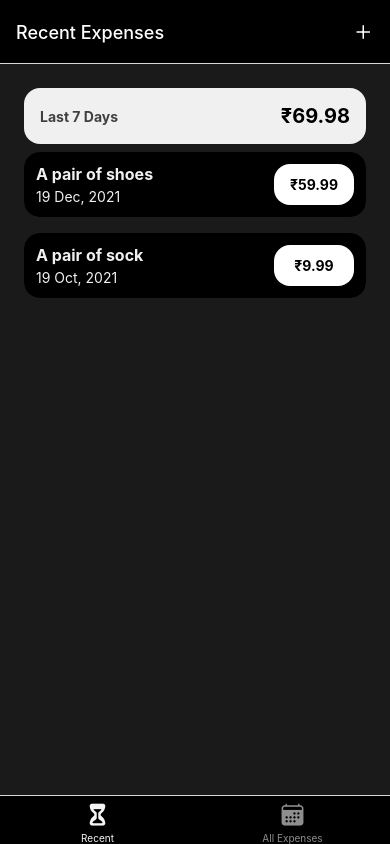
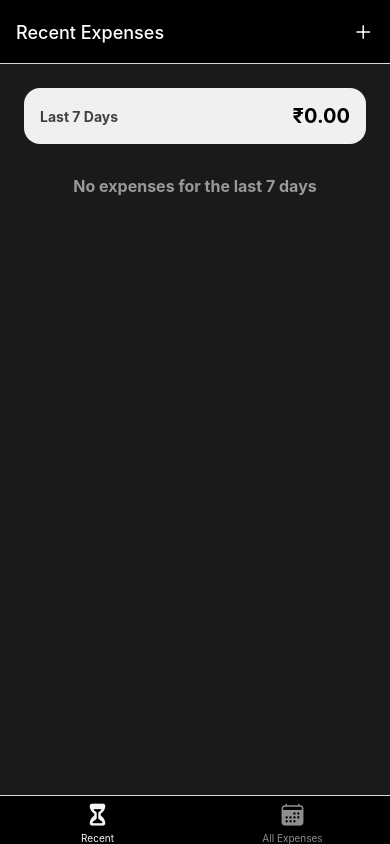
Before and after one commit to suveshmoza/Expense-Tracker, a React Native app: screen /RecentExpenses in a window 390 px wide. Built offline with nearby package versions, Linux system fonts and the light colour scheme.

Commit message:
add: adding and updating expenses

```diff
--- a/App.js
+++ b/App.js
@@ -4,12 +4,12 @@ import { createNativeStackNavigator } from '@react-navigation/native-stack';
 import { createBottomTabNavigator } from '@react-navigation/bottom-tabs';
 import { Ionicons } from '@expo/vector-icons';
 
-import ManageExpenses from './screens/ManageExpenses';
+import ManageExpense from './screens/ManageExpenses';
 import RecentExpenses from './screens/RecentExpenses';
 import AllExpenses from './screens/AllExpenses';
-
 import { GlobalStyles } from './constants/styles';
 import IconButton from './components/UI/IconButton';
+import ExpensesContextProvider from './store/expenses-context';
 
 const Stack = createNativeStackNavigator();
 const BottomTabs = createBottomTabNavigator();
@@ -18,13 +18,9 @@ function ExpensesOverview() {
 	return (
 		<BottomTabs.Navigator
 			screenOptions={({ navigation }) => ({
-				headerStyle: {
-					backgroundColor: GlobalStyles.colors.primary500,
-				},
+				headerStyle: { backgroundColor: GlobalStyles.colors.primary500 },
 				headerTintColor: 'white',
-				tabBarStyle: {
-					backgroundColor: GlobalStyles.colors.primary500,
-				},
+				tabBarStyle: { backgroundColor: GlobalStyles.colors.primary500 },
 				tabBarActiveTintColor: GlobalStyles.colors.accent500,
 				headerRight: ({ tintColor }) => (
 					<IconButton
@@ -32,7 +28,7 @@ function ExpensesOverview() {
 						size={24}
 						color={tintColor}
 						onPress={() => {
-							navigation.navigate('ManageExpenses');
+							navigation.navigate('ManageExpense');
 						}}
 					/>
 				),
@@ -45,7 +41,7 @@ function ExpensesOverview() {
 					title: 'Recent Expenses',
 					tabBarLabel: 'Recent',
 					tabBarIcon: ({ color, size }) => (
-						<Ionicons size={size} name="hourglass" color={color} />
+						<Ionicons name="hourglass" size={size} color={color} />
 					),
 				}}
 			/>
@@ -56,7 +52,7 @@ function ExpensesOverview() {
 					title: 'All Expenses',
 					tabBarLabel: 'All Expenses',
 					tabBarIcon: ({ color, size }) => (
-						<Ionicons size={size} name="calendar" color={color} />
+						<Ionicons name="calendar" size={size} color={color} />
 					),
 				}}
 			/>
@@ -68,12 +64,11 @@ export default function App() {
 	return (
 		<>
 			<StatusBar style="light" />
+			<ExpensesContextProvider>
 				<NavigationContainer>
 					<Stack.Navigator
 						screenOptions={{
-						headerStyle: {
-							backgroundColor: GlobalStyles.colors.primary500,
-						},
+							headerStyle: { backgroundColor: GlobalStyles.colors.primary500 },
 							headerTintColor: 'white',
 						}}
 					>
@@ -83,14 +78,15 @@ export default function App() {
 							options={{ headerShown: false }}
 						/>
 						<Stack.Screen
-						name="ManageExpenses"
-						component={ManageExpenses}
+							name="ManageExpense"
+							component={ManageExpense}
 							options={{
 								presentation: 'modal',
 							}}
 						/>
 					</Stack.Navigator>
 				</NavigationContainer>
+			</ExpensesContextProvider>
 		</>
 	);
 }
--- a/components/ExpensesOutput/ExpenseItem.js
+++ b/components/ExpensesOutput/ExpenseItem.js
@@ -2,12 +2,14 @@ import { View, Text, Pressable, StyleSheet } from 'react-native';
 import { GlobalStyles } from '../../constants/styles';
 import { getFormattedDate } from '../../util/date';
 import { useNavigation } from '@react-navigation/native';
+import { Ionicons } from '@expo/vector-icons';
+import { getIconName } from '../../util/getIcon';
 
-const ExpenseItem = ({ id, description, date, amount }) => {
+const ExpenseItem = ({ id, description, date, amount, category }) => {
 	const navigation = useNavigation();
 
 	const expenseHandler = () => {
-		navigation.navigate('ManageExpenses', {
+		navigation.navigate('ManageExpense', {
 			expenseId: id,
 		});
 	};
@@ -21,12 +23,17 @@ const ExpenseItem = ({ id, description, date, amount }) => {
 				}}
 				style={({ pressed }) => pressed && styles.pressed}
 			>
-				<View style={styles.expenseItem}>
-					<View>
-						<Text style={[styles.textBase, styles.description]}>
-							{description}
-						</Text>
-						<Text style={styles.textBase}>{getFormattedDate(date)}</Text>
+				<View style={styles.expenseItemContainer}>
+					<View style={styles.expenseItemDetailContainer}>
+						<View style={styles.categoryIcon}>
+							<Ionicons name={getIconName(category)} size={28} color="white" />
+						</View>
+						<View>
+							<Text style={[styles.textBase, styles.description]}>
+								{description}
+							</Text>
+							<Text style={styles.textBase}>{getFormattedDate(date)}</Text>
+						</View>
 					</View>
 					<View style={styles.amountContainer}>
 						<Text style={styles.amount}>₹{amount.toFixed(2)}</Text>
@@ -48,7 +55,7 @@ const styles = StyleSheet.create({
 	pressed: {
 		opacity: 0.75,
 	},
-	expenseItem: {
+	expenseItemContainer: {
 		padding: 12,
 		backgroundColor: GlobalStyles.colors.primary500,
 		flexDirection: 'row',
@@ -80,4 +87,15 @@ const styles = StyleSheet.create({
 		color: GlobalStyles.colors.primary500,
 		fontWeight: 'bold',
 	},
+	expenseItemDetailContainer: {
+		flexDirection: 'row',
+		justifyContent: 'center',
+		alignItems: 'center',
+	},
+	categoryIcon: {
+		// backgroundColor: 'red',
+		paddingVertical: 6,
+		paddingHorizontal: 3,
+		marginRight: 4,
+	},
 });
--- a/components/ExpensesOutput/ExpensesOutput.js
+++ b/components/ExpensesOutput/ExpensesOutput.js
@@ -1,29 +1,20 @@
-import { StyleSheet, View } from 'react-native';
+import { StyleSheet, View, Text } from 'react-native';
 
 import ExpensesSummary from './ExpensesSummary';
 import ExpensesList from './ExpensesList';
 import { GlobalStyles } from '../../constants/styles';
 
-const DummyData = [
-	{
-		id: '1',
-		description: 'A pair of shoes',
-		amount: 59.99,
-		date: new Date('2021-12-19'),
-	},
-	{
-		id: '2',
-		description: 'A pair of sock',
-		amount: 9.99,
-		date: new Date('2021-10-19'),
-	},
-];
+const ExpensesOutput = ({ expenses, expensesPeriod, fallbackText }) => {
+	let content = <Text style={styles.infoText}>{fallbackText}</Text>;
 
-const ExpensesOutput = ({ expenses, expensesPeriod }) => {
+	if (expenses.length > 0) {
+		content = <ExpensesList expenses={expenses} />;
+	}
+
 	return (
 		<View style={styles.container}>
-			<ExpensesSummary expenses={DummyData} periodName={expensesPeriod} />
-			<ExpensesList expenses={DummyData} />
+			<ExpensesSummary expenses={expenses} periodName={expensesPeriod} />
+			{content}
 		</View>
 	);
 };
@@ -36,4 +27,11 @@ const styles = StyleSheet.create({
 		padding: 24,
 		backgroundColor: GlobalStyles.colors.primary700,
 	},
+	infoText: {
+		color: GlobalStyles.colors.gray500,
+		fontSize: 16,
+		fontWeight: 'bold',
+		textAlign: 'center',
+		marginTop: 32,
+	},
 });
--- /dev/null
+++ b/components/ManageExpense/ExpenseForm.js
@@ -0,0 +1,97 @@
+import { StyleSheet, Text, View } from 'react-native';
+import Input from './Input';
+import InputList from './InputList';
+import Button from '../UI/Button';
+import { useState } from 'react';
+
+const ExpenseForm = ({ onCancel, onSubmit, submitButtonLabel }) => {
+	const [inputValues, setInputValues] = useState({
+		amount: '',
+		date: '',
+		description: '',
+		category: '',
+	});
+
+	const inputChangeHandler = (inputIdentifier, enteredValue) => {
+		setInputValues((currInputValues) => {
+			return { ...currInputValues, [inputIdentifier]: enteredValue };
+		});
+	};
+
+	const submitHandler = () => {};
+
+	return (
+		<View style={styles.form}>
+			<Text style={styles.title}>Your Expense</Text>
+			<View style={styles.inputRow}>
+				<Input
+					label="Amount"
+					textInputConfig={{
+						keyboardType: 'decimal-pad',
+						onChangeText: inputChangeHandler.bind(this, 'amount'),
+						value: inputValues.amount,
+					}}
+					style={styles.rowInput}
+				/>
+				<Input
+					label="Date"
+					textInputConfig={{
+						placeholder: 'YYYY-MM-DD',
+						maxLength: 10,
+						onChangeText: inputChangeHandler.bind(this, 'date'),
+						value: inputValues.date,
+					}}
+					style={styles.rowInput}
+				/>
+			</View>
+			<InputList />
+			<Input
+				label="Description"
+				textInputConfig={{
+					multiline: true,
+					onChangeText: inputChangeHandler.bind(this, 'description'),
+					value: inputValues.description,
+				}}
+			/>
+			<View style={styles.buttonContainer}>
+				<Button style={styles.button} mode="flat" onPress={onCancel}>
+					Cancel
+				</Button>
+				<Button style={styles.button} onPress={submitHandler}>
+					{submitButtonLabel}
+				</Button>
+			</View>
+		</View>
+	);
+};
+
+export default ExpenseForm;
+
+const styles = StyleSheet.create({
+	form: {
+		marginTop: 10,
+	},
+	inputRow: {
+		flexDirection: 'row',
+		justifyContent: 'space-between',
+	},
+	rowInput: {
+		flex: 1,
+	},
+	title: {
+		color: 'white',
+		fontSize: 24,
+		fontWeight: 'bold',
+		marginBottom: 24,
+		textAlign: 'center',
+	},
+	buttonContainer: {
+		flexDirection: 'row',
+		justifyContent: 'center',
+		alignItems: 'center',
+	},
+	button: {
+		minWidth: 120,
+		marginHorizontal: 8,
+	},
+});
--- /dev/null
+++ b/components/ManageExpense/Input.js
@@ -0,0 +1,43 @@
+import { View, Text, TextInput, StyleSheet } from 'react-native';
+import React from 'react';
+import { GlobalStyles } from '../../constants/styles';
+
+const Input = ({ label, style, textInputConfig }) => {
+	return (
+		<View style={[styles.inputContainer, style]}>
+			<Text style={styles.label}>{label}</Text>
+			<TextInput
+				style={[
+					styles.input,
+					textInputConfig.multiline && styles.inputMultiline,
+				]}
+				{...textInputConfig}
+			/>
+		</View>
+	);
+};
+
+export default Input;
+
+const styles = StyleSheet.create({
+	inputContainer: {
+		marginHorizontal: 4,
+		marginVertical: 12,
+	},
+	label: {
+		fontSize: 14,
+		color: GlobalStyles.colors.primary100,
+		marginBottom: 4,
+	},
+	input: {
+		backgroundColor: GlobalStyles.colors.primary100,
+		color: GlobalStyles.colors.primary700,
+		padding: 8,
+		borderRadius: 16,
+		fontSize: 18,
+	},
+	inputMultiline: {
+		minHeight: 100,
+		textAlignVertical: 'top',
+	},
+});
--- /dev/null
+++ b/components/ManageExpense/InputList.js
@@ -0,0 +1,61 @@
+import { useState } from 'react';
+
+import { View, Text, StyleSheet } from 'react-native';
+import DropDownPicker from 'react-native-dropdown-picker';
+import { GlobalStyles } from '../../constants/styles';
+
+const InputList = () => {
+	const [open, setOpen] = useState(false);
+	const [value, setValue] = useState(null);
+	const [items, setItems] = useState([
+		{ label: 'Shopping', value: 'shopping' },
+		{ label: 'Flight', value: 'flight' },
+		{ label: 'Train', value: 'train' },
+		{ label: 'Food', value: 'food' },
+		{ label: 'Health', value: 'health' },
+		{ label: 'Electricity', value: 'electricity' },
+		{ label: 'Payments', value: 'payments' },
+		{ label: 'Others', value: 'other' },
+	]);
+
+	return (
+		<View style={styles.container}>
+			<Text style={styles.label}>Category</Text>
+			<DropDownPicker
+				open={open}
+				value={value}
+				items={items}
+				setOpen={setOpen}
+				setValue={setValue}
+				setItems={setItems}
+				placeholder="Select a category"
+				style={{
+					backgroundColor: GlobalStyles.colors.primary100,
+					borderRadius: 16,
+					overflow: 'hidden',
+				}}
+				labelStyle={{ fontSize: 18 }}
+				listItemLabelStyle={{
+					fontSize: 18,
+				}}
+				dropDownContainerStyle={{
+					backgroundColor: GlobalStyles.colors.primary100,
+				}}
+			/>
+		</View>
+	);
+};
+
+export default InputList;
+
+const styles = StyleSheet.create({
+	container: {
+		marginHorizontal: 4,
+		marginVertical: 12,
+	},
+	label: {
+		fontSize: 14,
+		color: GlobalStyles.colors.primary100,
+		marginBottom: 4,
+	},
+});
--- a/package.json
+++ b/package.json
@@ -16,6 +16,7 @@
     "expo-status-bar": "~1.6.0",
     "react": "18.2.0",
     "react-native": "0.72.4",
+    "react-native-dropdown-picker": "^5.4.6",
     "react-native-safe-area-context": "4.6.3",
     "react-native-screens": "~3.22.0"
   },
--- a/screens/AllExpenses.js
+++ b/screens/AllExpenses.js
@@ -1,8 +1,18 @@
-import { View, Text } from 'react-native';
+import { useContext } from 'react';
+
 import ExpensesOutput from '../components/ExpensesOutput/ExpensesOutput';
+import { ExpensesContext } from '../store/expenses-context';
 
-const AllExpenses = () => {
-	return <ExpensesOutput expensesPeriod="Total" />;
-};
+function AllExpenses() {
+	const expensesCtx = useContext(ExpensesContext);
+
+	return (
+		<ExpensesOutput
+			expenses={expensesCtx.expenses}
+			expensesPeriod="Total"
+			fallbackText="You haven't added expenses yet"
+		/>
+	);
+}
 
 export default AllExpenses;
--- a/screens/ManageExpenses.js
+++ b/screens/ManageExpenses.js
@@ -1,11 +1,14 @@
-import { useLayoutEffect } from 'react';
+import { useContext, useLayoutEffect } from 'react';
 import { StyleSheet, View } from 'react-native';
 import IconButton from '../components/UI/IconButton';
 
 import { GlobalStyles } from '../constants/styles';
-import Button from '../components/UI/Button';
+import { ExpensesContext } from '../store/expenses-context';
+import ExpenseForm from '../components/ManageExpense/ExpenseForm';
 
 const ManageExpenses = ({ route, navigation }) => {
+	const expensesCtx = useContext(ExpensesContext);
+
 	const editedExpenseId = route.params?.expenseId;
 	const isEditing = !!editedExpenseId;
 
@@ -16,6 +19,7 @@ const ManageExpenses = ({ route, navigation }) => {
 	}, [navigation, isEditing]);
 
 	const deleteExpenseHandler = () => {
+		expensesCtx.deleteExpense(editedExpenseId);
 		navigation.goBack();
 	};
 
@@ -24,20 +28,30 @@ const ManageExpenses = ({ route, navigation }) => {
 	};
 
 	const confirmHandler = () => {
+		if (isEditing) {
+			expensesCtx.updateExpense(editedExpenseId, {
+				description: 'TEST!!!!!!!!!!',
+				amount: 9.99,
+				date: new Date('2023-09-17'),
+			});
+		} else {
+			expensesCtx.addExpense({
+				id: 'e1',
+				description: 'Test',
+				amount: 49.99,
+				date: new Date('2023-09-15'),
+				category: 'train',
+			});
+		}
 		navigation.goBack();
 	};
 
 	return (
 		<View style={styles.container}>
-			<View style={styles.buttonContainer}>
-				<Button style={styles.button} mode="flat" onPress={cancelHandler}>
-					Cancel
-				</Button>
-				<Button style={styles.button} onPress={confirmHandler}>
-					{isEditing ? 'Update' : 'Add'}
-				</Button>
-			</View>
-
+			<ExpenseForm
+				onCancel={cancelHandler}
+				submitButtonLabel={isEditing ? 'Update' : 'Add'}
+			/>
 			{isEditing && (
 				<View style={styles.deleteContainer}>
 					<IconButton
@@ -67,13 +81,4 @@ const styles = StyleSheet.create({
 		borderTopColor: GlobalStyles.colors.primary200,
 		alignItems: 'center',
 	},
-	buttonContainer: {
-		flexDirection: 'row',
-		justifyContent: 'center',
-		alignItems: 'center',
-	},
-	button: {
-		minWidth: 120,
-		marginHorizontal: 8,
-	},
 });
--- a/screens/RecentExpenses.js
+++ b/screens/RecentExpenses.js
@@ -1,9 +1,26 @@
-import { View, Text } from 'react-native';
-import React from 'react';
+import { useContext } from 'react';
+
 import ExpensesOutput from '../components/ExpensesOutput/ExpensesOutput';
+import { ExpensesContext } from '../store/expenses-context';
+import { getDateMinusDays } from '../util/date';
 
-const RecentExpenses = () => {
-	return <ExpensesOutput expensesPeriod="Last 7 Days" />;
-};
+function RecentExpenses() {
+	const expensesCtx = useContext(ExpensesContext);
+
+	const recentExpenses = expensesCtx.expenses.filter((expense) => {
+		const today = new Date();
+		const date7DaysAgo = getDateMinusDays(today, 7);
+
+		return expense.date >= date7DaysAgo && expense.date <= today;
+	});
+
+	return (
+		<ExpensesOutput
+			expenses={recentExpenses}
+			expensesPeriod="Last 7 Days"
+			fallbackText={'No expenses for the last 7 days'}
+		/>
+	);
+}
 
 export default RecentExpenses;
```
Also changed, not shown: 1 other file (tests, documents, lock files or other folders). Lines whose indentation alone changed are shown as unchanged.
